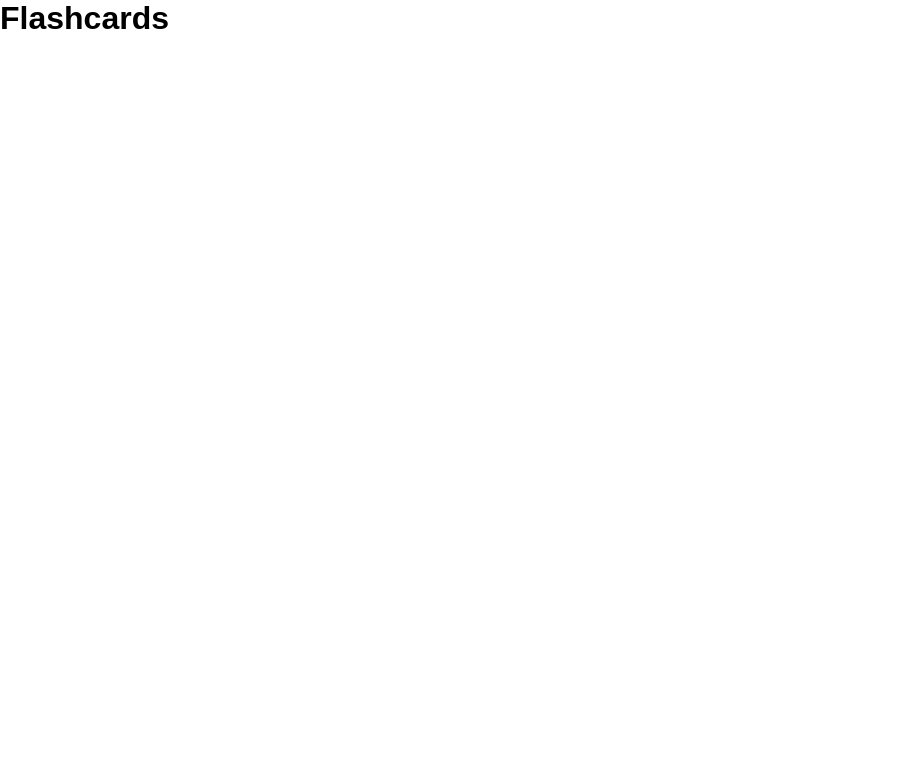
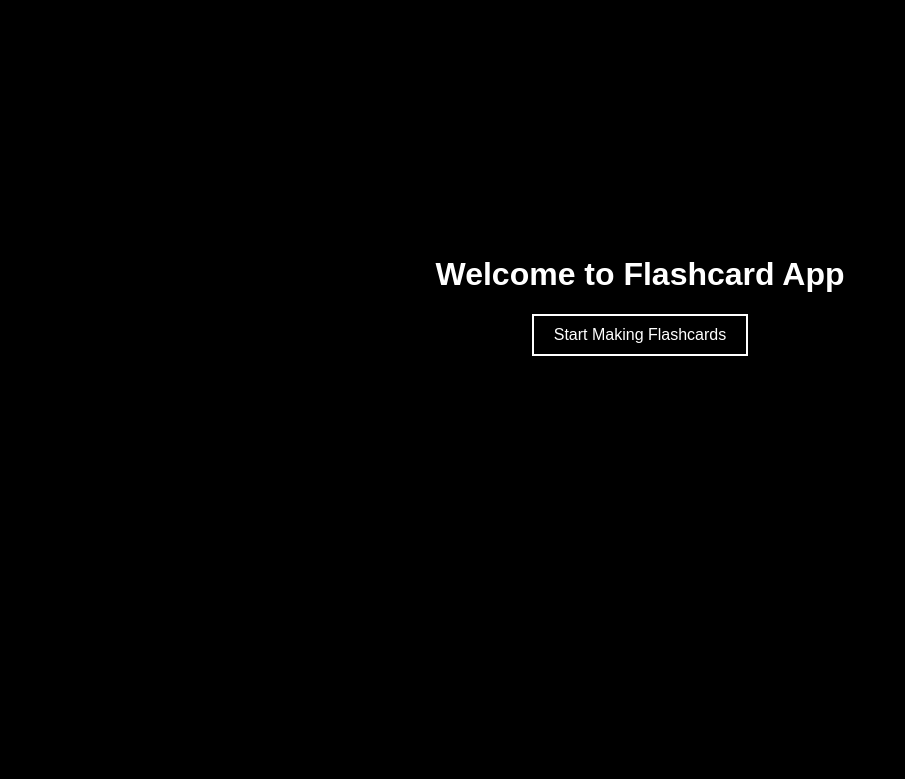
Before and after one commit to sunrayyourdev/flashard, a Flask app: page / in a window 1280 px wide. Before the commit the part shown is almost empty. Shown: the top 779 px of the page, without its empty margins (0-905 px from the left). Run offline with Flask 3, Linux system fonts and the light colour scheme.

Commit message:
feature: landing page

```diff
--- a/__init__.py
+++ b/__init__.py
@@ -1,20 +1,23 @@
 from flask import Flask, render_template
 from models.Card import Card
+from Forms import *
 import shelve
 app = Flask(__name__)
 
 
 @app.route('/')
 def home():
-    return render_template('home.html')
+    return render_template('index.html')
 
 
-# TODO: Creates routes for card CRUD
+@app.route('/dashboard')
+def dashboard():
+    return render_template('dashboard.html')
 
 
 if __name__ == '__main__':
     with shelve.open('flashcard.db', 'c') as flashcard_database:
         if not flashcard_database:
-            flashcard_database["Decks"] = {}  # temp database to test card routes
+            flashcard_database["Decks"] = {}
             # flashcard_database["Users"] = {}
     app.run(debug=True)
--- a/static/main.css
+++ b/static/main.css
@@ -2,4 +2,37 @@ body {
     margin: 0;
     padding: 0;
     font-family: sans-serif;
+    background-color: black;
+    color: white;
 }
+
+h1 {
+    text-align: center;
+    margin-top: 20%;
+}
+
+button {
+    display: block;
+    margin: 20px auto;
+    padding: 10px 20px;
+    background-color: black;
+    color: white;
+    border: 2px solid white;
+    cursor: pointer;
+    font-size: 16px;
+}
+
+button:hover {
+    background-color: #333;
+    color: #ddd;
+}
+
+.button-link {
+    text-decoration: none;
+    color: white;
+}
+
+.button-link:visited {
+    text-decoration: none;
+    color: white;
+}
--- a/templates/base.html
+++ b/templates/base.html
@@ -1,7 +1,7 @@
 <html lang="en">
 <head>
     <meta charset="UTF-8">
-    <title>{% block title %}{% endblock %}</title>
+    <title>Flashcard App - {% block title %}{% endblock %}</title>
     <link rel="stylesheet" href="/static/main.css">
     <script src="/static/main.js"></script>
 </head>
--- a/templates/home.html
+++ b/templates/dashboard.html
@@ -1,5 +1,6 @@
 {% extends 'base.html' %}
-{% block title %}Flashcard App{% endblock %}
+{% block title %}Dashboard{% endblock %}
+
 {% block content %}
     <h1>Flashcards</h1>
 {% endblock %}
--- /dev/null
+++ b/templates/index.html
@@ -0,0 +1,7 @@
+{% extends 'base.html' %}
+{% block title %}Welcome{% endblock %}
+{% block content %}
+    <h1>Welcome to Flashcard App</h1>
+    <a href="/dashboard"" class="button-link"><button>Start Making Flashcards</button></a>
+    <!-- TODO: Link this to dashboard page -->
+{% endblock %}
```
Also changed, not shown: 1 other file.
